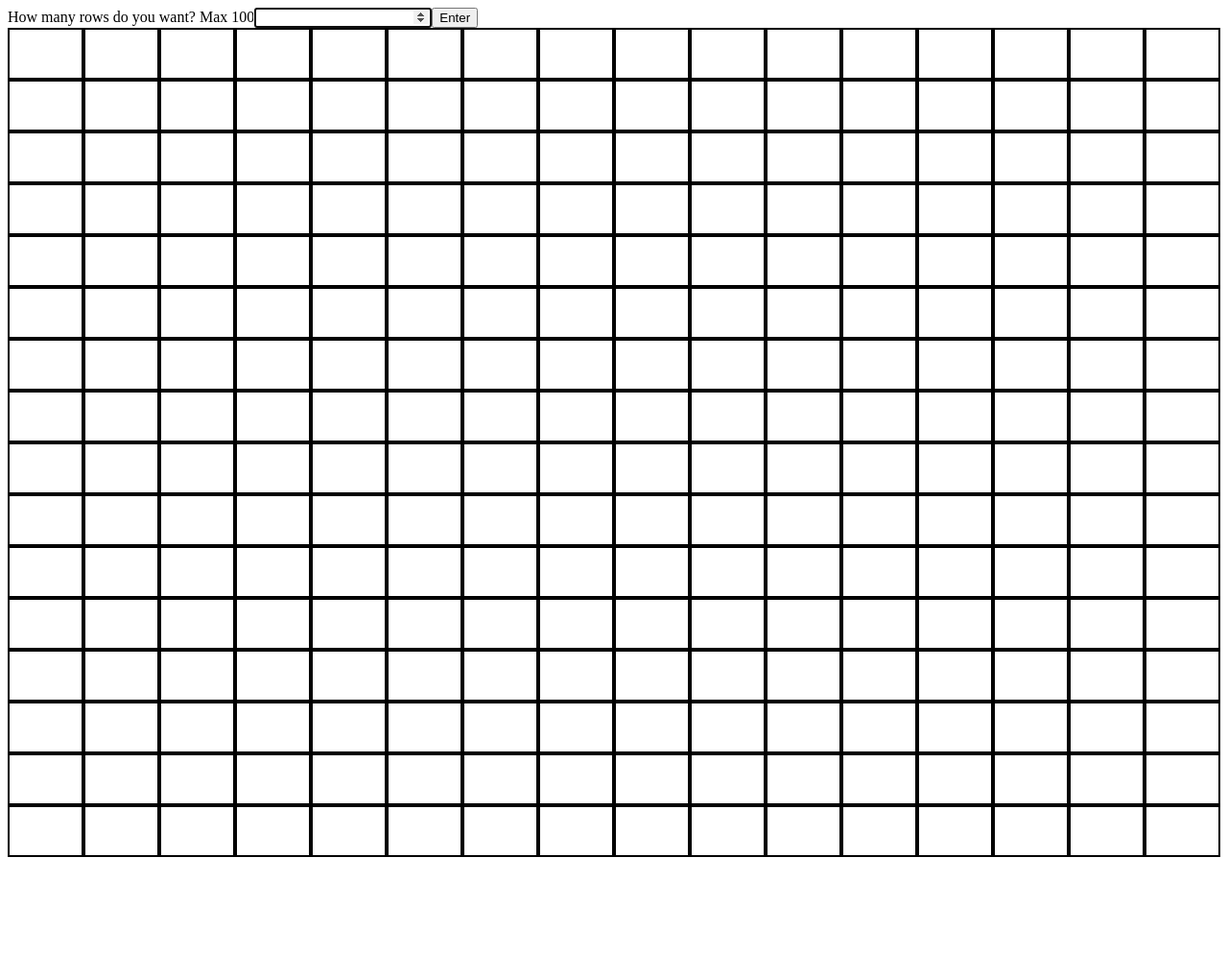
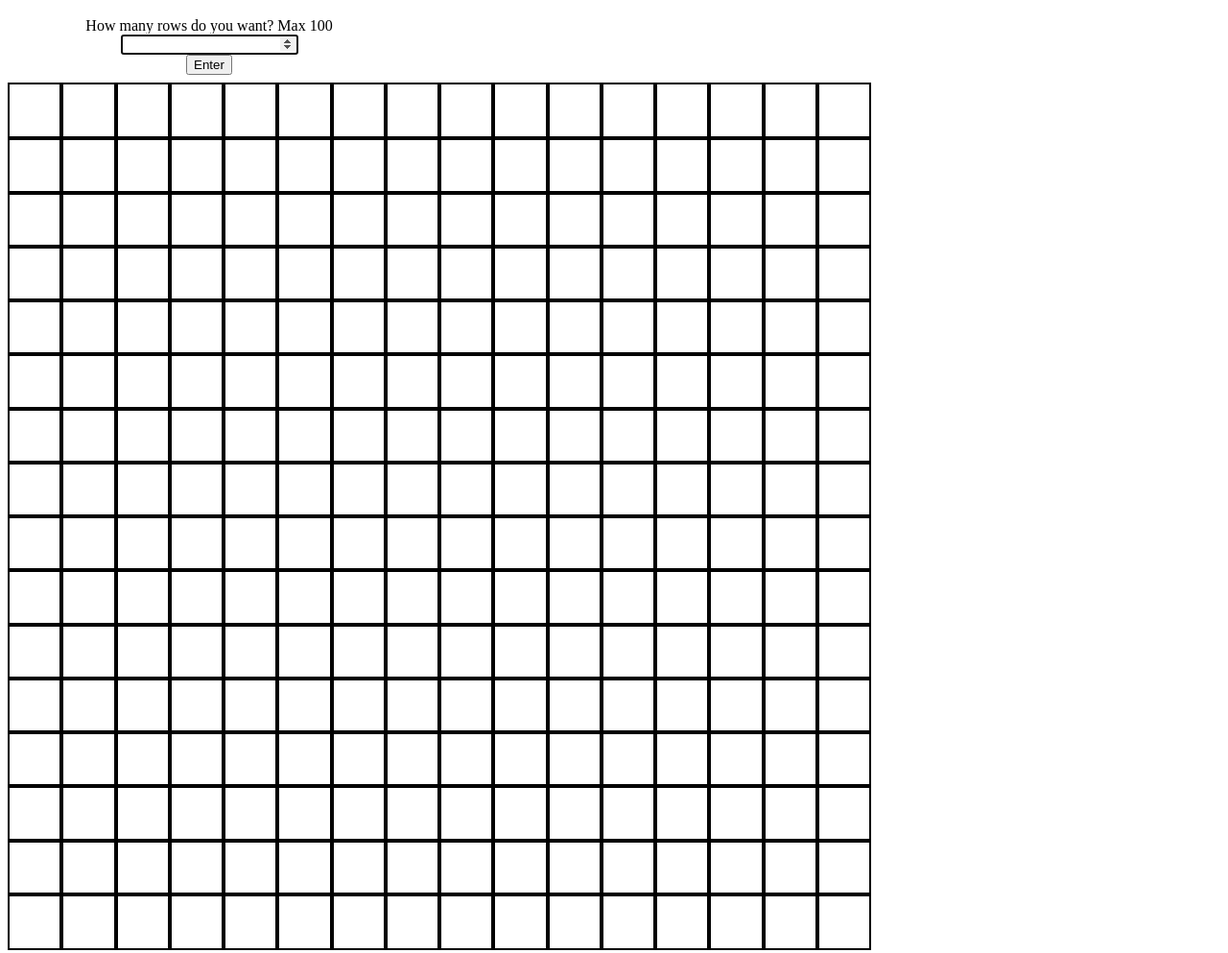
Before and after one commit to mcswe015/etch-a-sketch, a plain HTML site: page index.html in a window 1280 px wide. Shown: the whole page at 96% size. Before the commit the page ends 901 px from the top, so only its background shows below. Drawn offline with Linux system fonts and the light colour scheme.

Commit message:
completed and added random color choice onhover

```diff
--- a/javascript.js
+++ b/javascript.js
@@ -1,6 +1,7 @@
 let parent = document.querySelector("#parent");
 
 let buttonDiv = document.createElement("div");
+buttonDiv.classList.add("buttonDiv");
 
 buttonDiv.textContent="How many rows do you want? Max 100";
 
@@ -16,7 +17,7 @@ buttonDiv.appendChild(button);
 parent.appendChild(buttonDiv);
 
 let boxDiv=document.createElement("div");
-boxDiv.classList.add("boxdiv");
+boxDiv.classList.add("boxDiv");
 parent.appendChild(boxDiv);
 
 
@@ -36,6 +37,14 @@ button.addEventListener('click',()=>{
 inputted.focus();
 
 
+function getRandomColor() {
+    var letters = '0123456789ABCDEF';
+    var color = '#';
+    for (var i = 0; i < 6; i++) {
+      color += letters[Math.floor(Math.random() * 16)];
+    }
+    return color;
+  }
 
 function createDivs(num){
     for(let j=1;j<=num;j++){
@@ -46,9 +55,10 @@ function createDivs(num){
             let div = document.createElement("div");
             div.classList.add("boxes");
             row.appendChild(div);
+            div.style.opacity=10;
             div.addEventListener('mouseover',()=>{
-                div.style.backgroundColor="red";
-
+                div.style.backgroundColor=getRandomColor();
+               div.style.opacity+=(div.style.opacity)*0.1;
             })
 
 
--- a/stylesheet.css
+++ b/stylesheet.css
@@ -4,17 +4,29 @@
     flex-direction: column;
 
 
+
 }
 .buttonDiv{
     display: flex;
-    flex-direction: column;
+   flex-direction: column;
+    justify-content: space-around;
+    align-content: center;
+    align-items: center;
+    margin: 10px;
+    width: 400px;
+
+
 }
 .boxDiv{
 
-    display: flex;
-    height: 900px;
-    width: 900px;
-    flex-direction: row;
+   display: flex;
+
+    flex-direction: column;
+    align-content: start;
+   width: 900px;
+   height: 900px;
+
+
 
 }
 .row{
@@ -22,14 +34,17 @@
     flex-direction: row;
     align-items: center;
     justify-content: space-evenly;
+    flex-grow:1;
 }
 .boxes{
     border: solid 2px black;
     flex-grow:1;
-    height:50px;
-    width:50px;
+   /* height:50px;
+    width:50px;*/
     align-items: center;
     justify-content: space-evenly;
+    flex-grow:1;
+    height:100%;
 
 
 
```
